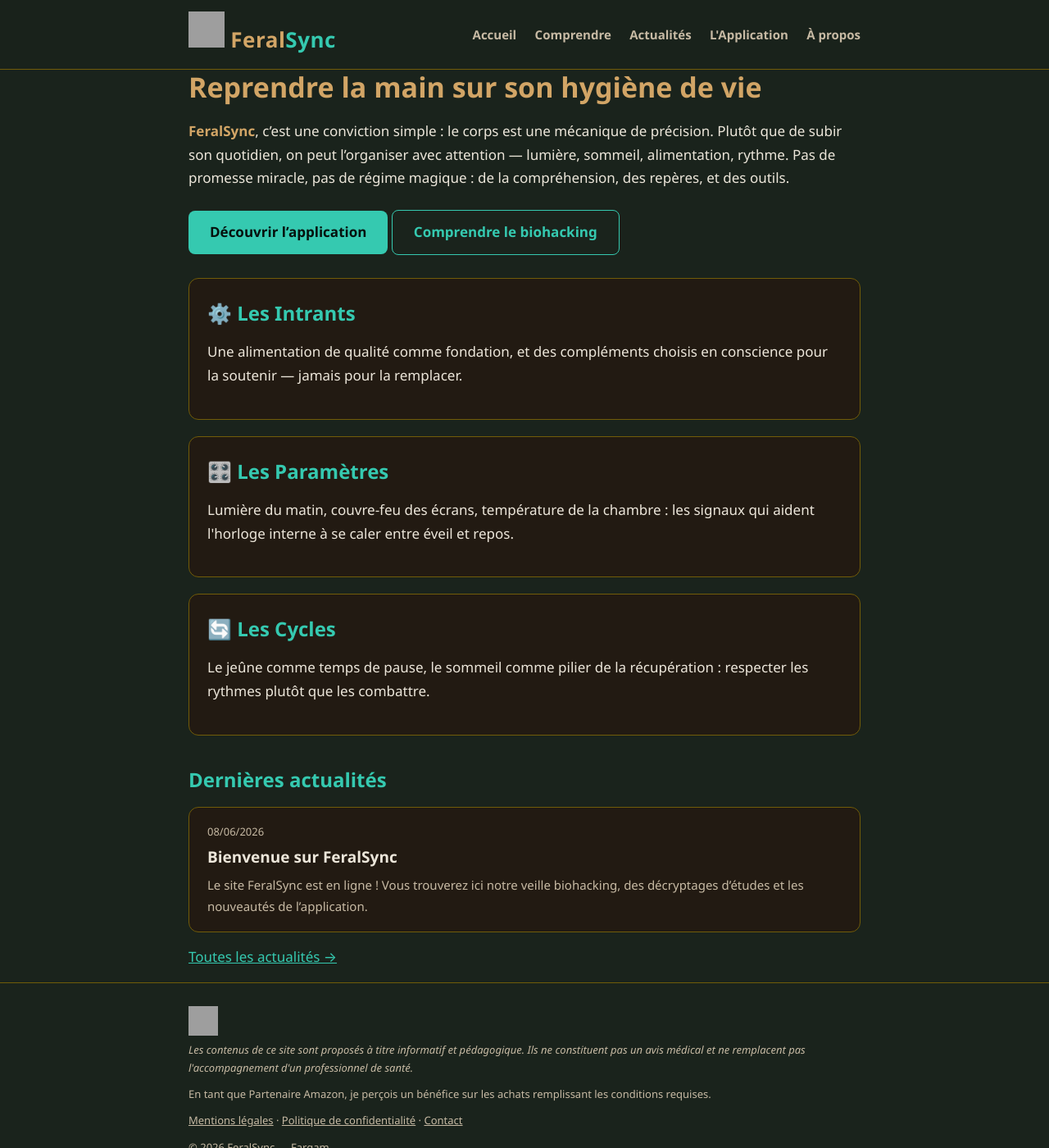
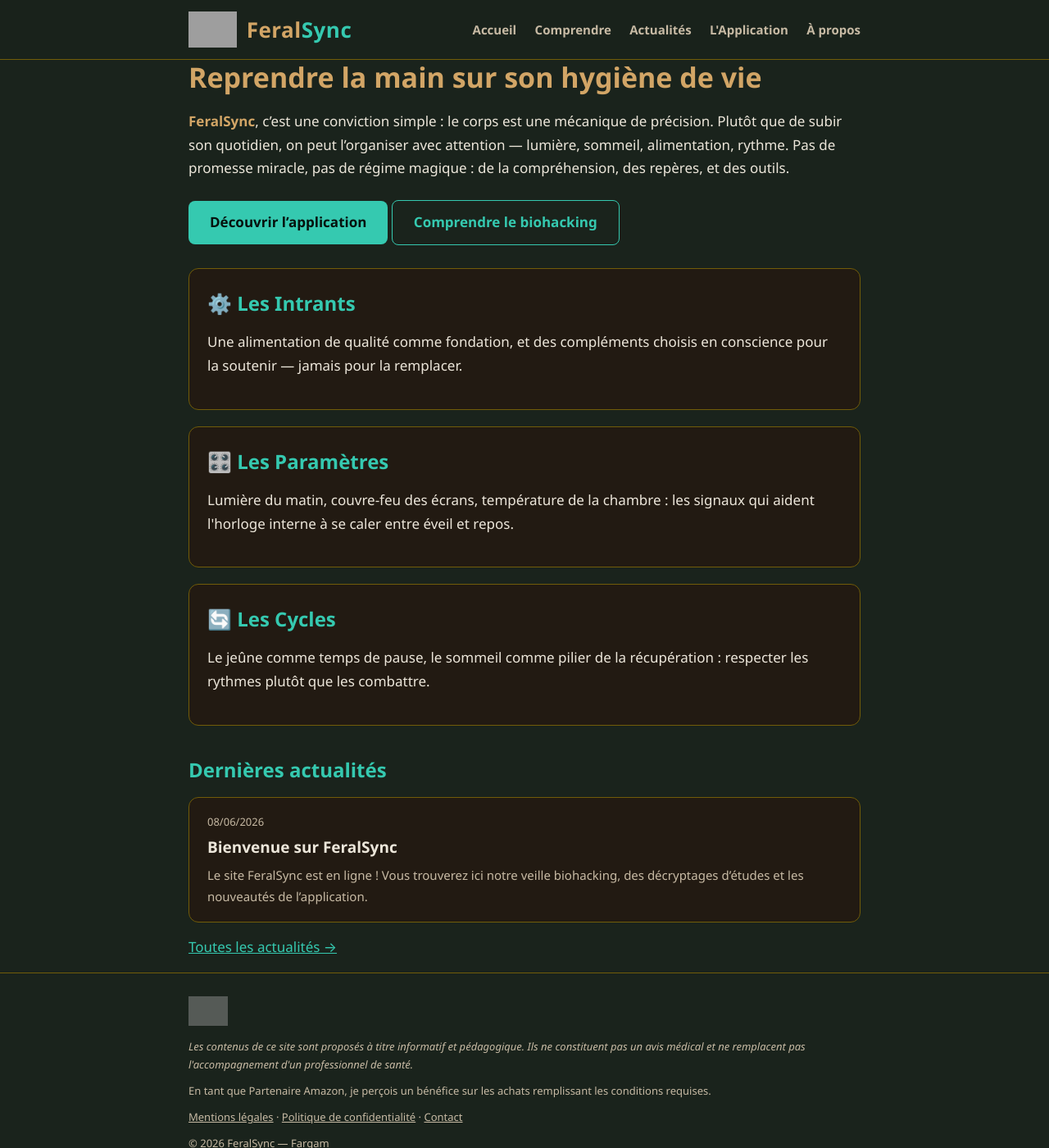
Before and after one commit to odul12700-boop/feralsync-site, a Jekyll site: the page built from index.md, in a window 1280 px wide and 1400 px high. Shown: the whole window at 82% size. Built offline with Jekyll 4.4.1, drawn with Linux system fonts in a browser that asks for light colours; grey boxes are pictures that could not be loaded.

Commit message:
Enhance brand and footer styles in CSS

```diff
--- a/assets/css/feral.css
+++ b/assets/css/feral.css
@@ -84,11 +84,24 @@ body {
 }
 
 .brand {
+  display: inline-flex;
+  align-items: center;
+  gap: 12px;
   font-size: 26px;
   font-weight: 900;
   text-decoration: none;
   letter-spacing: 0.5px;
 }
+
+/* Tête de loup — fichier attendu : assets/img/wolf.png (fond transparent) */
+.brand-logo {
+  height: 44px;
+  width: auto;
+  display: block;
+  flex-shrink: 0;
+}
+
+.brand-text { display: inline-block; }
 .brand-feral { color: var(--secondary); }
 .brand-sync  { color: var(--primary); }
 
@@ -210,6 +223,14 @@ hr {
 }
 
 .site-footer p { margin-bottom: 10px; }
+
+.footer-logo {
+  height: 36px;
+  width: auto;
+  display: block;
+  margin-bottom: 14px;
+  opacity: 0.45;
+}
 .site-footer a { color: var(--text-muted); }
 .site-footer a:hover { color: var(--primary); }
 
@@ -220,4 +241,7 @@ hr {
   .header-inner { flex-direction: column; align-items: flex-start; }
   .site-nav a { margin-left: 0; margin-right: 14px; }
   h1 { font-size: 27px; }
+  .brand { font-size: 22px; gap: 9px; }
+  .brand-logo { height: 34px; }
+  .footer-logo { height: 30px; }
 }
```
